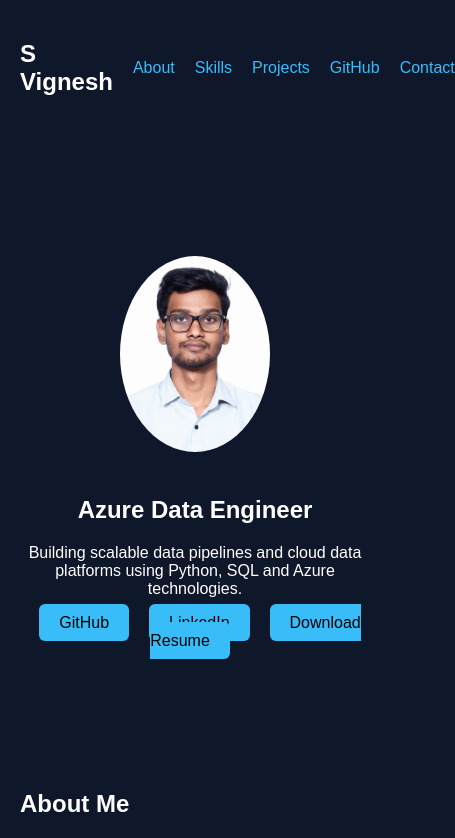
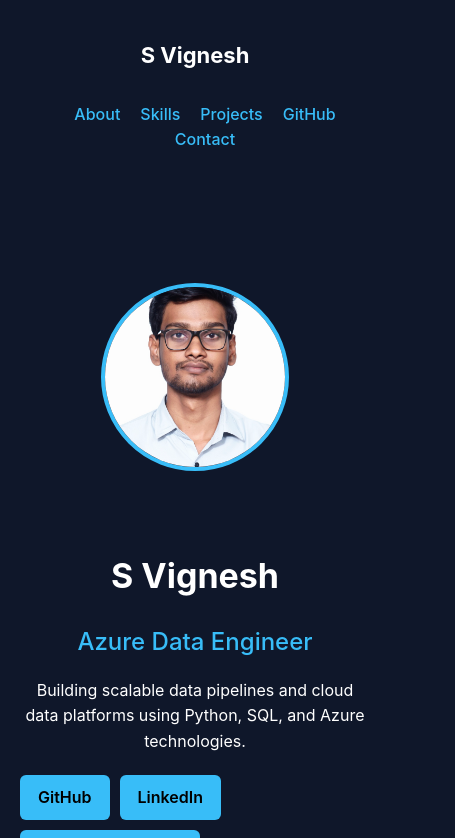
Before and after one commit to Vigneshs9899/data-engineer-portfolio, a React (Create React App) app: page / in a window 390 px wide. Shown: the top 838 px of the page, 455 px wide, since content can reach past the window. Built offline with nearby package versions, Linux system fonts and the light colour scheme; no server answers.

Commit message:
UI polish and responsive improvements

```diff
--- a/src/App.js
+++ b/src/App.js
@@ -3,7 +3,6 @@ import { useEffect, useState } from "react";
 import axios from "axios";
 
 function App() {
-
   const [repos, setRepos] = useState([]);
 
   useEffect(() => {
@@ -14,7 +13,6 @@ function App() {
 
   return (
     <div className="container">
-
       {/* NAVBAR */}
       <nav className="navbar">
         <h2>S Vignesh</h2>
@@ -28,27 +26,25 @@ function App() {
         </div>
       </nav>
 
+      <section className="hero">
+        <motion.div
+          className="heroContent"
+          initial={{ opacity: 0, y: 30 }}
+          animate={{ opacity: 1, y: 0 }}
+          transition={{ duration: 0.8 }}
+        >
+          <div className="heroImageContainer">
+            <img src="/profile.png" alt="profile" className="profileImage" />
+          </div>
 
-      {/* HERO */}
-      <section className="hero">
+          <div className="heroText">
+            <h1>S Vignesh</h1>
 
-        <motion.img
-          src="/profile.png"
-          className="profileImage"
-          initial={{ opacity: 0, scale: 0.8 }}
-          animate={{ opacity: 1, scale: 1 }}
-          transition={{ duration: 1 }}
-        />
-
-        <motion.div
-          initial={{ opacity: 0, y: -40 }}
-          animate={{ opacity: 1, y: 0 }}
-        >
-          <h1>Azure Data Engineer</h1>
+            <h2>Azure Data Engineer</h2>
 
             <p>
-            Building scalable data pipelines and cloud data platforms
-            using Python, SQL and Azure technologies.
+              Building scalable data pipelines and cloud data platforms using
+              Python, SQL, and Azure technologies.
             </p>
 
             <div className="buttons">
@@ -56,32 +52,26 @@ function App() {
               <a href="https://linkedin.com/in/vigneshs9899">LinkedIn</a>
               <a href="/resume.pdf">Download Resume</a>
             </div>
+          </div>
         </motion.div>
-
       </section>
-
 
       {/* ABOUT */}
       <section id="about">
-
         <h2>About Me</h2>
 
         <p>
           Aspiring Azure Data Engineer experienced in building ETL pipelines
-          using Azure services and Python. Skilled in transforming raw data
-          into analytics-ready datasets using PySpark and SQL.
+          using Azure services and Python. Skilled in transforming raw data into
+          analytics-ready datasets using PySpark and SQL.
         </p>
-
       </section>
-
 
       {/* SKILLS */}
       <section id="skills">
-
         <h2>Skills</h2>
 
         <div className="grid">
-
           <div className="card">
             <h3>Languages</h3>
             <p>Python • SQL • PySpark</p>
@@ -101,61 +91,48 @@ function App() {
             <h3>Databases</h3>
             <p>MySQL • MS SQL Server</p>
           </div>
-
         </div>
-
       </section>
-
 
       {/* PROJECTS */}
       <section id="projects">
-
         <h2>Projects</h2>
 
         <div className="grid">
-
           <div className="card">
             <h3>Azure Sales Data Pipeline</h3>
 
             <p>
-              End-to-end ETL pipeline using Azure Data Factory,
-              Azure Data Lake Storage Gen2 and Databricks.
+              End-to-end ETL pipeline using Azure Data Factory, Azure Data Lake
+              Storage Gen2 and Databricks.
             </p>
-
           </div>
 
           <div className="card">
             <h3>YouTube Data Warehouse</h3>
 
             <p>
-              Built ETL pipeline using YouTube API,
-              Python processing and SQL storage.
+              Built ETL pipeline using YouTube API, Python processing and SQL
+              storage.
             </p>
-
           </div>
 
           <div className="card">
             <h3>Power BI Dashboard</h3>
 
             <p>
-              Interactive dashboard analyzing business metrics
-              using SQL transformations.
+              Interactive dashboard analyzing business metrics using SQL
+              transformations.
             </p>
-
           </div>
-
         </div>
-
       </section>
-
 
       {/* PIPELINE VISUALIZATION */}
       <section>
-
         <h2>Azure Data Pipeline Architecture</h2>
 
         <div className="pipelineContainer">
-
           <div className="pipelineStep">
             <h3>Source</h3>
             <p>API / CSV</p>
@@ -188,22 +165,16 @@ function App() {
             <h3>Analytics</h3>
             <p>Power BI</p>
           </div>
-
         </div>
-
       </section>
-
 
       {/* GITHUB AUTO PROJECTS */}
       <section id="github">
-
         <h2>Latest GitHub Projects</h2>
 
         <div className="grid">
-
           {repos.map((repo) => (
             <div key={repo.id} className="card">
-
               <h3>{repo.name}</h3>
 
               <p>{repo.description}</p>
@@ -211,18 +182,13 @@ function App() {
               <a href={repo.html_url} className="projectLink">
                 View Repository →
               </a>
-
             </div>
           ))}
-
         </div>
-
       </section>
-
 
       {/* CONTACT */}
       <section id="contact">
-
         <h2>Contact</h2>
 
         <p>Email: vigneshsaravanan.dev@outlook.com</p>
@@ -231,18 +197,11 @@ function App() {
           <a href="https://github.com/Vigneshs9899">GitHub</a>
           <a href="https://linkedin.com/in/vigneshs9899">LinkedIn</a>
         </div>
-
       </section>
 
-
       <footer>
-
         <p>© 2026 S Vignesh</p>
-
-        <p>Hosted on Azure Static Web Apps</p>
-
       </footer>
-
     </div>
   );
 }
--- a/src/index.css
+++ b/src/index.css
@@ -1,8 +1,11 @@
+/* GLOBAL */
+
 body{
 margin:0;
-font-family:Arial;
+font-family:Inter, Arial, sans-serif;
 background:#0f172a;
 color:white;
+line-height:1.6;
 }
 
 .container{
@@ -11,41 +14,114 @@ margin:auto;
 padding:20px;
 }
 
+/* NAVBAR */
+
 .navbar{
 display:flex;
 justify-content:space-between;
 align-items:center;
+margin-bottom:30px;
+}
+
+.navbar h2{
+font-size:22px;
 }
 
 .navbar a{
 margin-left:20px;
 color:#38bdf8;
 text-decoration:none;
+font-weight:500;
 }
 
+.navbar a:hover{
+opacity:.8;
+}
+
+/* HERO */
+
 .hero{
-text-align:center;
-padding:80px 0;
+padding:60px 0;
+}
+
+.heroContent{
+display:flex;
+align-items:center;
+justify-content:center;
+gap:50px;
+flex-wrap:wrap;
+}
+
+/* PROFILE IMAGE */
+
+.heroImageContainer{
+width:180px;
+height:180px;
+border-radius:50%;
+overflow:hidden;
+border:4px solid #38bdf8;
 }
 
 .profileImage{
-width:150px;
-border-radius:50%;
+width:100%;
+height:100%;
+object-fit:cover;
+}
+
+/* HERO TEXT */
+
+.heroText{
+max-width:500px;
+}
+
+.heroText h1{
+font-size:34px;
+margin-bottom:5px;
+}
+
+.heroText h2{
+color:#38bdf8;
+font-weight:500;
+margin-bottom:15px;
+}
+
+.heroText p{
 margin-bottom:20px;
 }
 
+/* BUTTONS */
+
+.buttons{
+display:flex;
+flex-wrap:wrap;
+gap:10px;
+}
+
 .buttons a{
-margin:10px;
-padding:10px 20px;
+padding:10px 18px;
 background:#38bdf8;
 color:black;
 text-decoration:none;
 border-radius:6px;
+font-weight:600;
+transition:.2s;
 }
 
+.buttons a:hover{
+transform:translateY(-2px);
+}
+
+/* SECTIONS */
+
 section{
-margin-top:60px;
+margin-top:70px;
 }
+
+section h2{
+margin-bottom:20px;
+}
+
+/* GRID */
 
 .grid{
 display:grid;
@@ -53,17 +129,29 @@ grid-template-columns:repeat(auto-fit,minmax(220px,1fr));
 gap:20px;
 }
 
+/* CARD */
+
 .card{
 background:#1e293b;
 padding:20px;
-border-radius:8px;
+border-radius:10px;
+transition:.2s;
 }
+
+.card:hover{
+transform:translateY(-5px);
+box-shadow:0 10px 25px rgba(0,0,0,.4);
+}
+
+/* PROJECT LINK */
 
 .projectLink{
 display:block;
 margin-top:10px;
 color:#38bdf8;
 }
+
+/* PIPELINE */
 
 .pipelineContainer{
 display:flex;
@@ -75,19 +163,63 @@ margin-top:30px;
 
 .pipelineStep{
 background:#1e293b;
-padding:20px;
+padding:15px 20px;
 border-radius:8px;
 margin:10px;
+text-align:center;
 min-width:120px;
-text-align:center;
+transition:.2s;
+}
+
+.pipelineStep:hover{
+transform:scale(1.05);
 }
 
 .arrow{
 font-size:28px;
 margin:10px;
+color:#38bdf8;
 }
+
+/* FOOTER */
 
 footer{
 text-align:center;
-margin-top:60px;
+margin-top:70px;
+opacity:.8;
+font-size:14px;
 }
+
+/* RESPONSIVE DESIGN */
+
+@media (max-width:768px){
+
+.navbar{
+flex-direction:column;
+gap:10px;
+}
+
+.navbar div{
+display:flex;
+flex-wrap:wrap;
+justify-content:center;
+}
+
+.heroContent{
+flex-direction:column;
+text-align:center;
+}
+
+.heroText{
+max-width:100%;
+}
+
+.pipelineContainer{
+flex-direction:column;
+}
+
+.arrow{
+transform:rotate(90deg);
+}
+
+}
```
Lines whose indentation alone changed are shown as unchanged.
